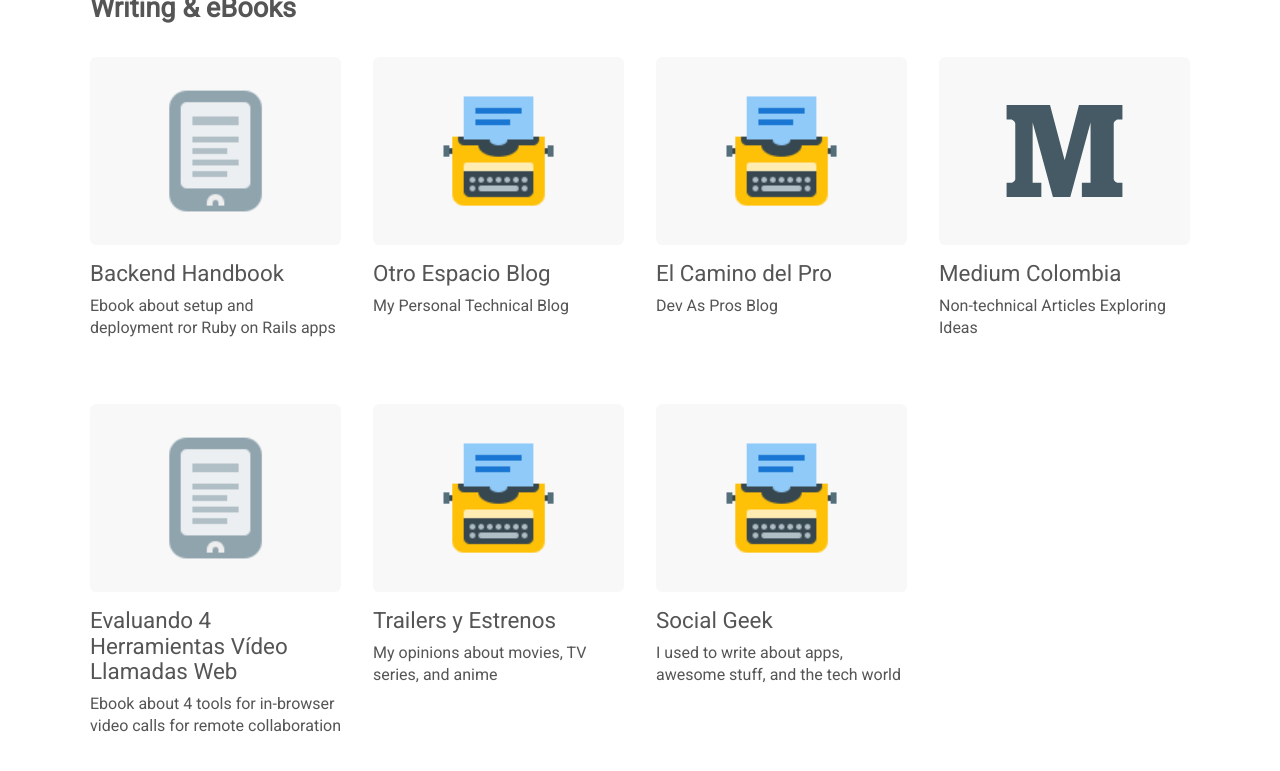
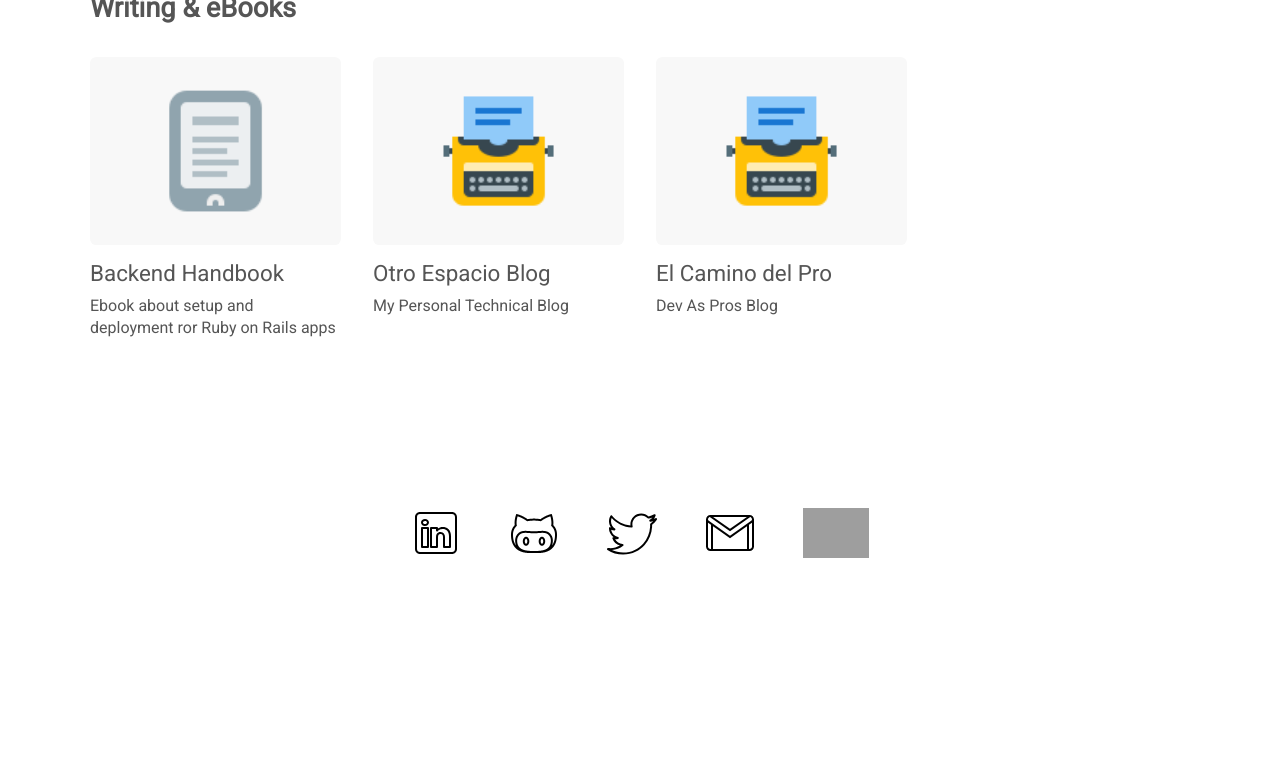
Before and after one commit to cesc1989/franciscoquintero, a Jekyll site: the page built from index.html, in a window 1280 px wide and 900 px high, scrolled down 3537 px. Shown: the top 771 px of the window. Built offline with Jekyll 4.4.1, drawn with Linux system fonts in a browser that asks for light colours; nearby versions of some CDN libraries; after the commit the page ends 4235 px from its top, so only the background shows below that; grey boxes are pictures that could not be loaded.

Commit message:
Quitar elementos irrelevantes
Estos no aportan nada y están incluso desactualizados

```diff
--- a/_data/writing.json
+++ b/_data/writing.json
@@ -16,29 +16,5 @@
     "description": "Dev As Pros Blog",
     "logo": "/images/blog.png",
     "url": "https://elcaminodelpro.wordpress.com/"
-  },
-  {
-    "name": "Medium Colombia",
-    "description": "Non-technical Articles Exploring Ideas",
-    "logo": "/images/medium.svg",
-    "url": "https://medium.com/medium-colombia"
-  },
-  {
-    "name": "Evaluando 4 Herramientas Vídeo Llamadas Web",
-    "description": "Ebook about 4 tools for in-browser video calls for remote collaboration",
-    "logo": "/images/ebook.png",
-    "url": "https://leanpub.com/herramientas-video-llamada-web/"
-  },
-  {
-    "name": "Trailers y Estrenos",
-    "description": "My opinions about movies, TV series, and anime",
-    "logo": "/images/blog.png",
-    "url": "https://trailersyestrenos.co/author/fq2020/"
-  },
-  {
-    "name": "Social Geek",
-    "description": "I used to write about apps, awesome stuff, and the tech world",
-    "logo": "/images/blog.png",
-    "url": "https://socialgeek.co/author/fquintero/"
   }
 ]
```
